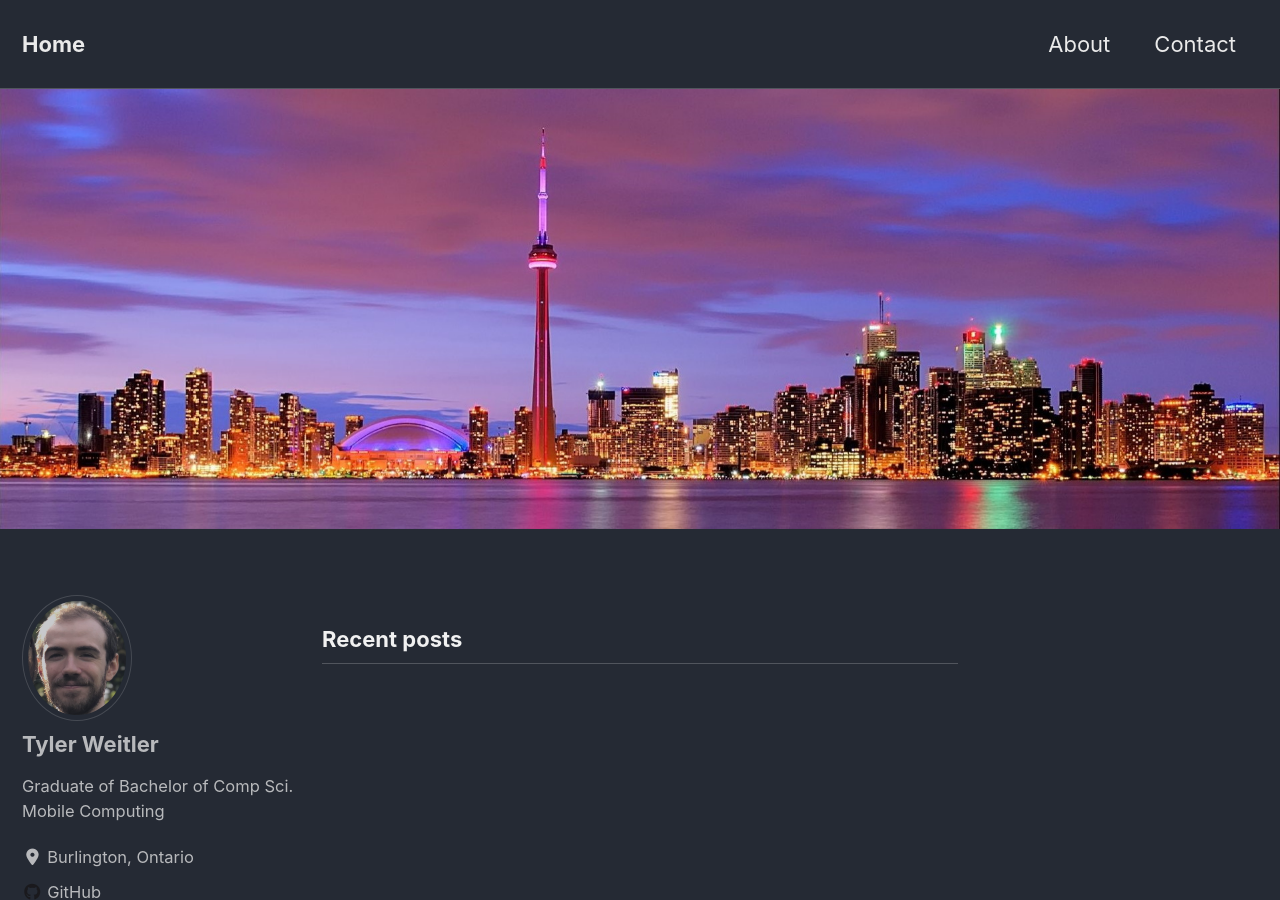
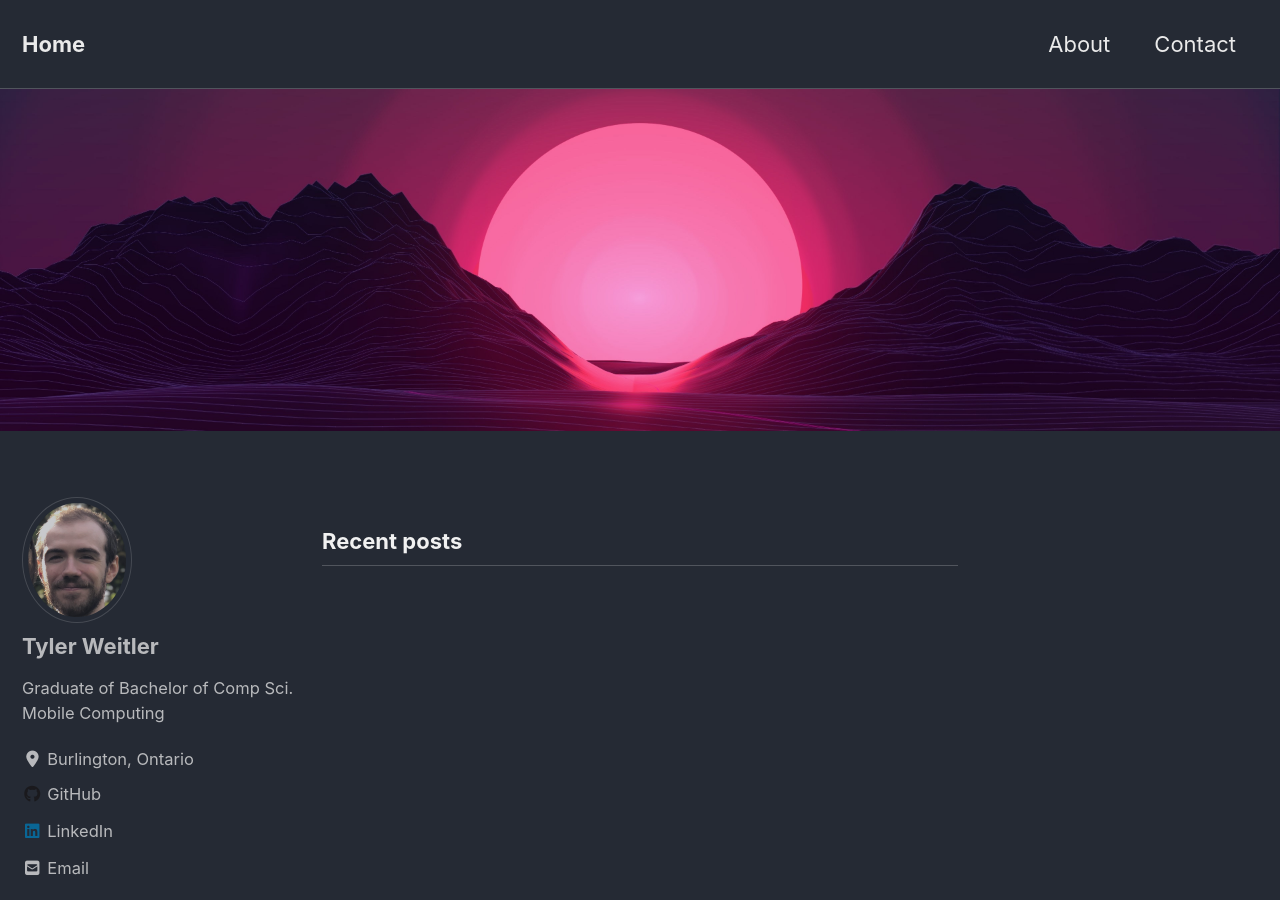
Before and after one commit to WeitlerT/WeitlerT.github.io, a Jekyll site: the page built from index.html, in a window 1280 px wide and 900 px high. Built offline with Jekyll 4.4.1, drawn with Linux system fonts in a browser that asks for light colours; cached includes are drawn as plain includes; nearby versions of some CDN libraries; the list of posts is cut into pages by our own code.

Commit message:
Image change

```diff
--- a/index.html
+++ b/index.html
@@ -2,5 +2,5 @@
 layout: home
 author_profile: true
 header:
-  image: "/assets/images/toronto.jpg"
+  image: "/assets/images/backdrop.jpg"
 ---
```
Also changed, not shown: assets/images/backdrop.jpg (added).
